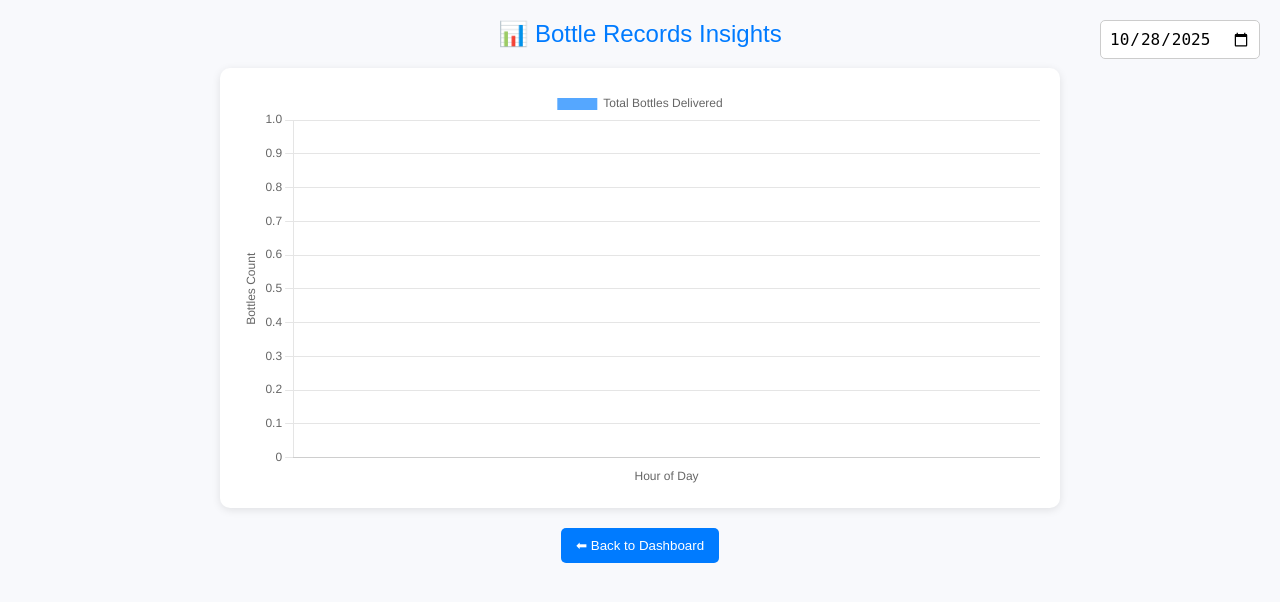
After one commit to MCpro123/flask-bottle-app, a Flask app: page /insights in a window 1280 px wide. The commit adds this page. Shown: the top 602 px of the page. Run offline with Flask 3, Linux system fonts and the light colour scheme; the visitor is signed in with stand-in values (Sample User, id 1); data that the repository does not hold is empty; some libraries are stand-ins or nearby versions.

Commit message:
new changes

```diff
--- a/app.py
+++ b/app.py
@@ -3,6 +3,7 @@ import psycopg2
 import psycopg2.extras
 from datetime import datetime
 import config  # contains POSTGRES_HOST, POSTGRES_DB, POSTGRES_USER, POSTGRES_PASSWORD, POSTGRES_PORT, SECRET_KEY
+from datetime import datetime, timedelta
 
 app = Flask(__name__)
 app.secret_key = config.SECRET_KEY
@@ -390,6 +391,47 @@ def export_bottle_records():
     data = [dict(zip(columns, row)) for row in rows]
     return jsonify(data)
 
+@app.route('/insights')
+def insights_page():
+    if not session.get('loggedin') or not session.get('is_admin'):
+        return redirect(url_for('login'))
+    return render_template('insights.html')
+
+
+@app.route('/get_hourly_bottles')
+def get_hourly_bottles():
+    if not session.get('loggedin') or not session.get('is_admin'):
+        return jsonify([])
+
+    date_str = request.args.get('date')
+    if date_str:
+        try:
+            date_obj = datetime.strptime(date_str, '%Y-%m-%d')
+        except:
+            return jsonify({'error': 'Invalid date format'}), 400
+    else:
+        date_obj = datetime.now()
+
+    start_of_day = date_obj.replace(hour=0, minute=0, second=0, microsecond=0)
+    end_of_day = start_of_day + timedelta(days=1)
+
+    conn = get_db_connection()
+    cur = conn.cursor()
+    cur.execute("""
+        SELECT EXTRACT(HOUR FROM created_at) AS hour, SUM(bottles) AS total_bottles
+        FROM bottle_records
+        WHERE created_at >= %s AND created_at < %s
+        GROUP BY hour
+        ORDER BY hour
+    """, (start_of_day, end_of_day))
+
+    rows = cur.fetchall()
+    cur.close()
+    conn.close()
+
+    result = [{'hour': int(r[0]), 'total_bottles': int(r[1])} for r in rows]
+    return jsonify(result)
+
 # Logout
 @app.route('/logout')
 def logout():
--- /dev/null
+++ b/templates/insights.html
@@ -0,0 +1,107 @@
+<!DOCTYPE html>
+<html>
+<head>
+  <title>Bottle Insights</title>
+  <script src="https://cdn.jsdelivr.net/npm/chart.js"></script>
+  <meta name="viewport" content="width=device-width, initial-scale=1.0">
+  <style>
+    body {
+      font-family: 'Poppins', sans-serif;
+      background: #f8f9fc;
+      margin: 0;
+      padding: 20px;
+      color: #333;
+      display: flex;
+      flex-direction: column;
+      align-items: center;
+    }
+    header {
+      font-size: 1.5rem;
+      color: #007bff;
+      margin-bottom: 20px;
+    }
+    #chartContainer {
+      width: 100%;
+      max-width: 800px;
+      background: white;
+      padding: 20px;
+      border-radius: 10px;
+      box-shadow: 0 2px 8px rgba(0,0,0,0.1);
+    }
+    input[type="date"] {
+      position: absolute;
+      right: 20px;
+      top: 20px;
+      padding: 8px;
+      font-size: 1rem;
+      border: 1px solid #ccc;
+      border-radius: 5px;
+    }
+    button {
+      margin-top: 20px;
+      background: #007bff;
+      color: white;
+      padding: 10px 15px;
+      border: none;
+      border-radius: 5px;
+      cursor: pointer;
+    }
+    button:hover {
+      background: #0056b3;
+    }
+  </style>
+</head>
+<body>
+  <header>📊 Bottle Records Insights</header>
+
+  <input type="date" id="datePicker">
+
+  <div id="chartContainer">
+    <canvas id="bottleChart"></canvas>
+  </div>
+
+  <button onclick="window.location.href='/admin'">⬅ Back to Dashboard</button>
+
+  <script>
+    async function loadHistogram(dateStr = null) {
+      const res = await fetch(`/get_hourly_bottles${dateStr ? '?date=' + dateStr : ''}`);
+      const data = await res.json();
+
+      const ctx = document.getElementById('bottleChart').getContext('2d');
+      if (window.chartInstance) window.chartInstance.destroy();
+
+      const labels = data.map(d => d.hour + ":00");
+      const values = data.map(d => d.total_bottles);
+
+      window.chartInstance = new Chart(ctx, {
+        type: 'bar',
+        data: {
+          labels: labels,
+          datasets: [{
+            label: 'Total Bottles Delivered',
+            data: values,
+            backgroundColor: '#007bffaa'
+          }]
+        },
+        options: {
+          responsive: true,
+          scales: {
+            x: { title: { display: true, text: 'Hour of Day' }},
+            y: { title: { display: true, text: 'Bottles Count' }, beginAtZero: true }
+          }
+        }
+      });
+    }
+
+    // Load today's data by default
+    const today = new Date().toISOString().split('T')[0];
+    document.getElementById('datePicker').value = today;
+    loadHistogram(today);
+
+    // When date changes
+    document.getElementById('datePicker').addEventListener('change', (e) => {
+      loadHistogram(e.target.value);
+    });
+  </script>
+</body>
+</html>
--- a/templates/login.html
+++ b/templates/login.html
@@ -3,6 +3,7 @@
 <head>
   <title>Employee Login</title>
   <link rel="stylesheet" href="{{ url_for('static', filename='style.css') }}">
+  <meta name="viewport" content="width=device-width, initial-scale=1.0">
 </head>
 <body>
   <div class="login-box">
```
Also changed, not shown: templates/admin.html (+5 -9 lines).
